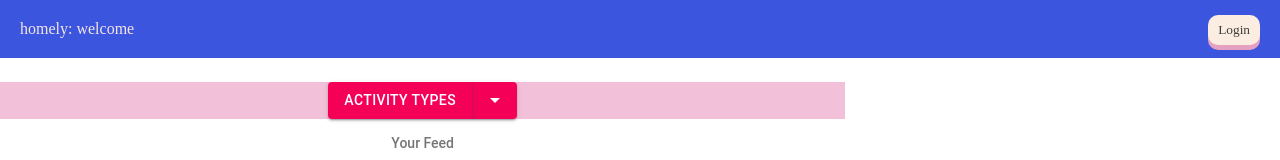
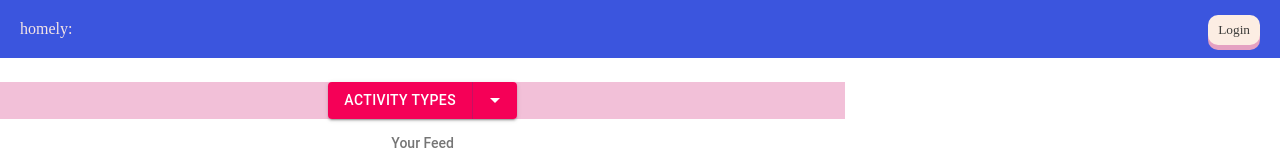
Before and after one commit to danielskathyd/homely, a React (Create React App) app in the folder homely-frontend/: page / in a window 1280 px wide. Shown: the top 160 px of the page. Built offline with nearby package versions, Linux system fonts and the light colour scheme; the HTML template or start-up script is replaced by a standard one; a web font is replaced by a local one.

Commit message:
username text

```diff
--- a/homely-frontend/src/App.js
+++ b/homely-frontend/src/App.js
@@ -157,7 +157,10 @@ class App extends React.Component {
       ? this.state.activeUser.username
       : "";
     let logButton = this.state.activeUser
-      ? <Link to="/"><button onClick={this.handleLogout}>Logout</button></Link>
+      ? (<div>
+        <p>welcome {activeUserName}</p>
+        <Link to="/"><button onClick={this.handleLogout}>Logout</button></Link>
+      </div>)
       : (<Link to="/login"><button>Login</button></Link>)
     return (
       <Container>
@@ -165,7 +168,7 @@ class App extends React.Component {
           <Grid container spacing={3}>
             <Grid item xs={12}>
               <Header>
-                homely: welcome {activeUserName}
+                homely:
                 <div className="log-button">{logButton}</div>
               </Header>
             </Grid>
```
